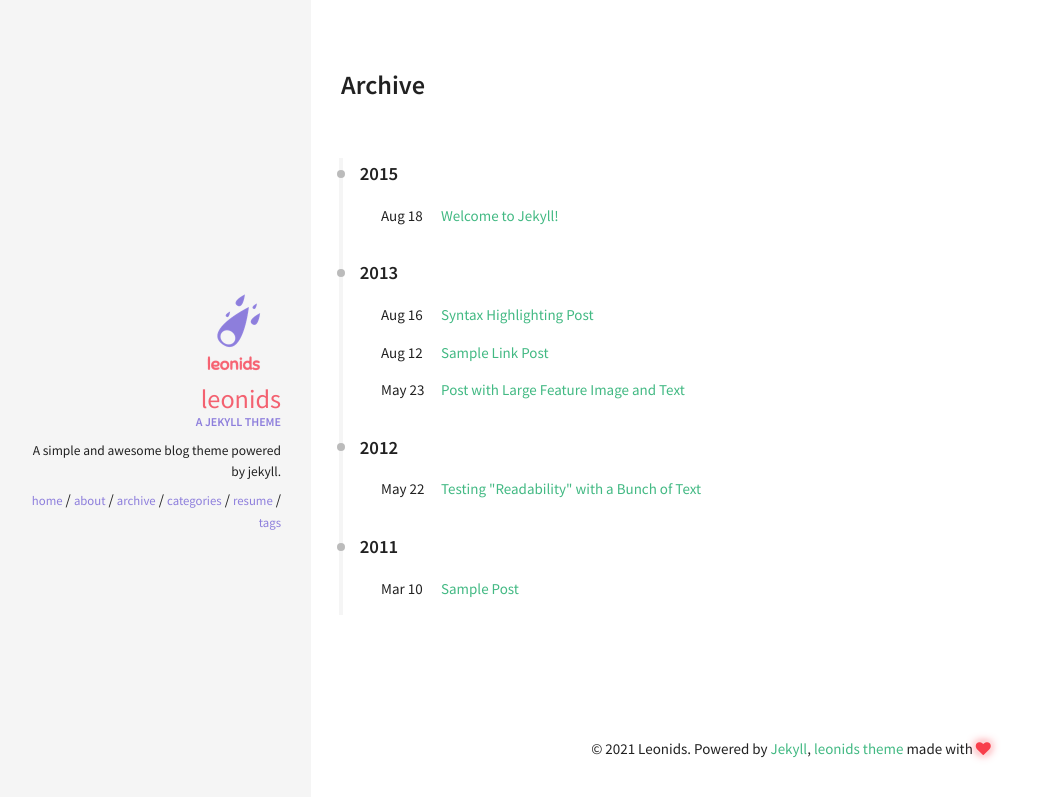
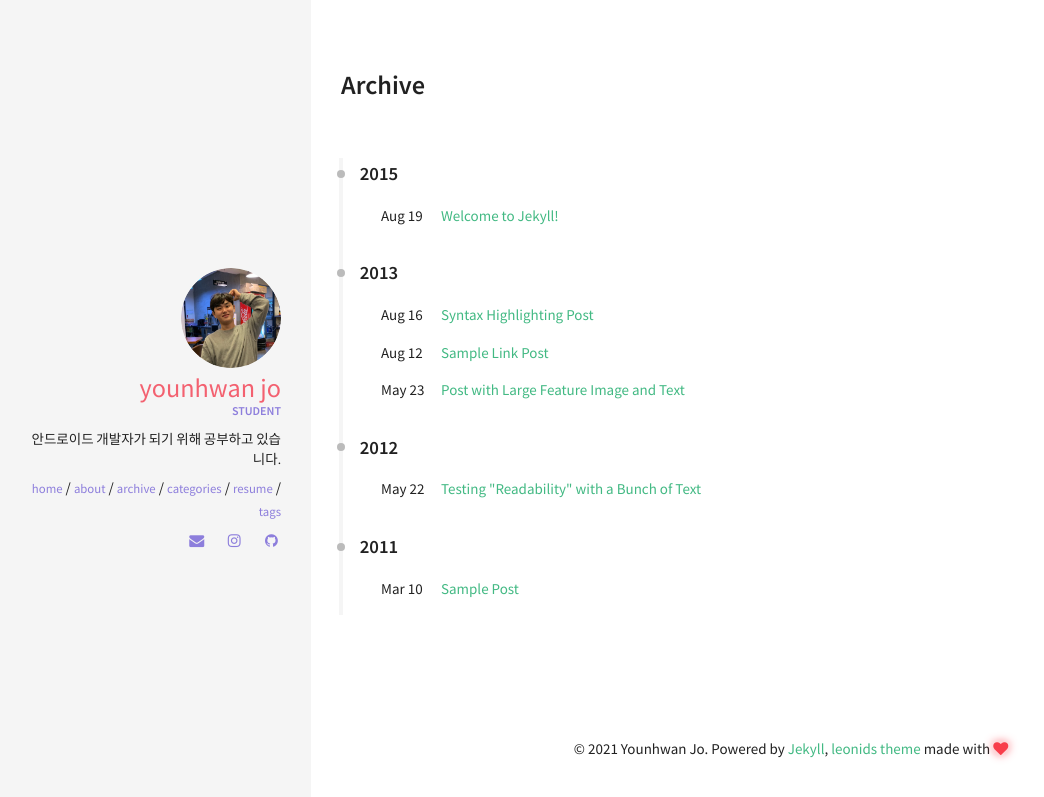
Before and after one commit to younhwan97/younhwan97.github.io, a Jekyll site: the page built from archive.html, in a window 1280 px wide. Shown: the top 797 px of the page, without its empty margins (9-1053 px from the left). Built offline with Jekyll 4.4.1, drawn with Linux system fonts in a browser that asks for light colours.

Commit message:
Update profile

```diff
--- a/_config.yml
+++ b/_config.yml
@@ -3,9 +3,9 @@
 # Site wide configuration
 ####################################
 #
-title: Leonids
-email:
-description: A simple and awesome blog theme powered by jekyll.
+title: Younhwan blog
+email: younhwan1997@naver.com
+description: Student. Study Android
 url: # the base hostname & protocol for your site
 keywords: ["blog", "jekyll"]
 
@@ -14,7 +14,7 @@ keywords: ["blog", "jekyll"]
 # Jekyll configuration
 ####################################
 #
-timezone:          Europe/Paris
+timezone:          Asia/Seoul
 markdown:          kramdown
 highlighter:       rouge
 excerpt_separator: <!--more-->
@@ -33,11 +33,11 @@ kramdown:
 ####################################
 #
 owner:
-  name: Leonids
-  avatar: leonids-logo.png
-  job: "A jekyll theme"
-  bio: "A simple and awesome blog theme powered by jekyll."
-  email:
+  name: Younhwan Jo
+  avatar: avatar.png
+  job: "Student"
+  bio: "안드로이드 개발자가 되기 위해 공부하고 있습니다."
+  email: younhwan1997@naver.com
   disqus-shortname:
   twitter: #username
   facebook: #username
@@ -48,13 +48,13 @@ owner:
     ad-client:
     ad-slot:
   bing-verify:
-  github: #username
+  github: younhwan97
   gitlab: #username
   stackoverflow: #123456/username   from a "http://stackoverflow.com/users/123456/username" link
   linkedin: #username
   skype: #username
   xing: #username
-  instagram: #username
+  instagram: yh__._.z
   lastfm: #username
   tumblr: #username
   pinterest: #username
```
Also changed, not shown: img/avatar.jpg (deleted), img/avatar.png (added), 4 other files.
